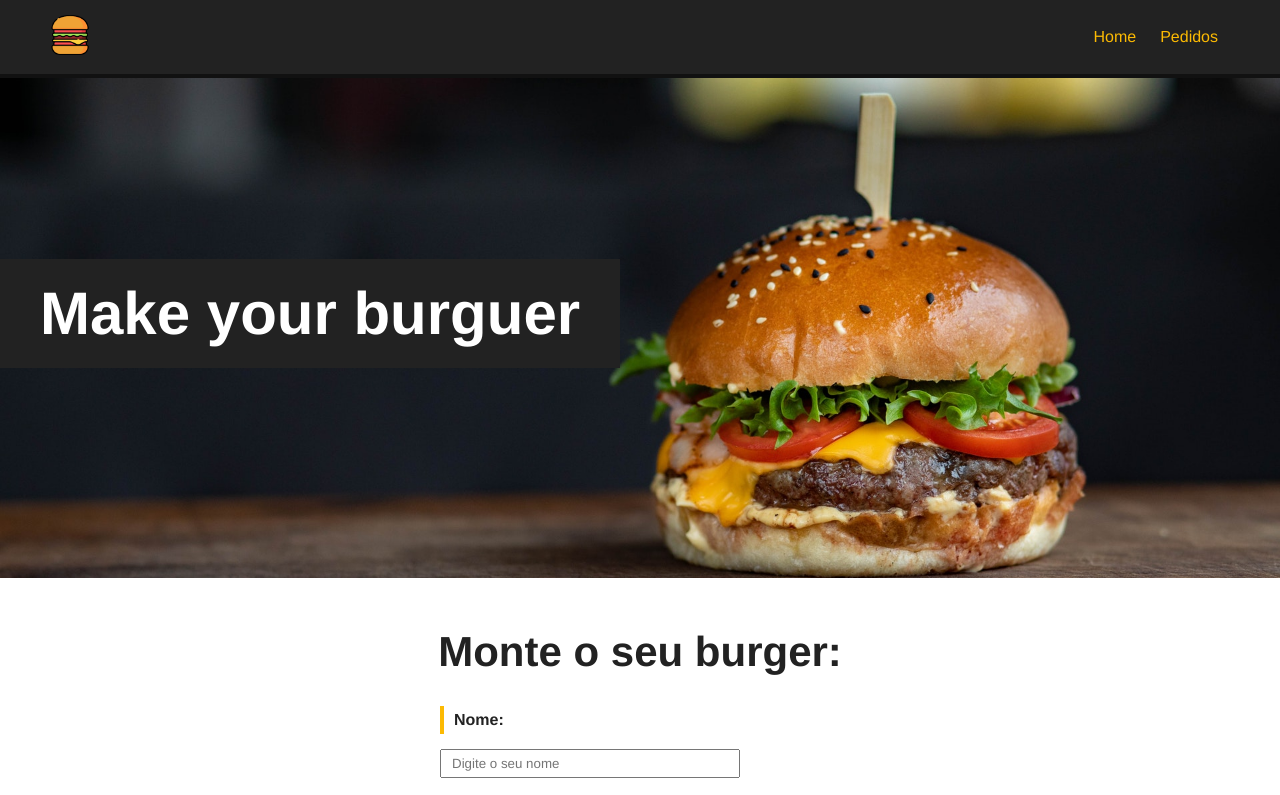
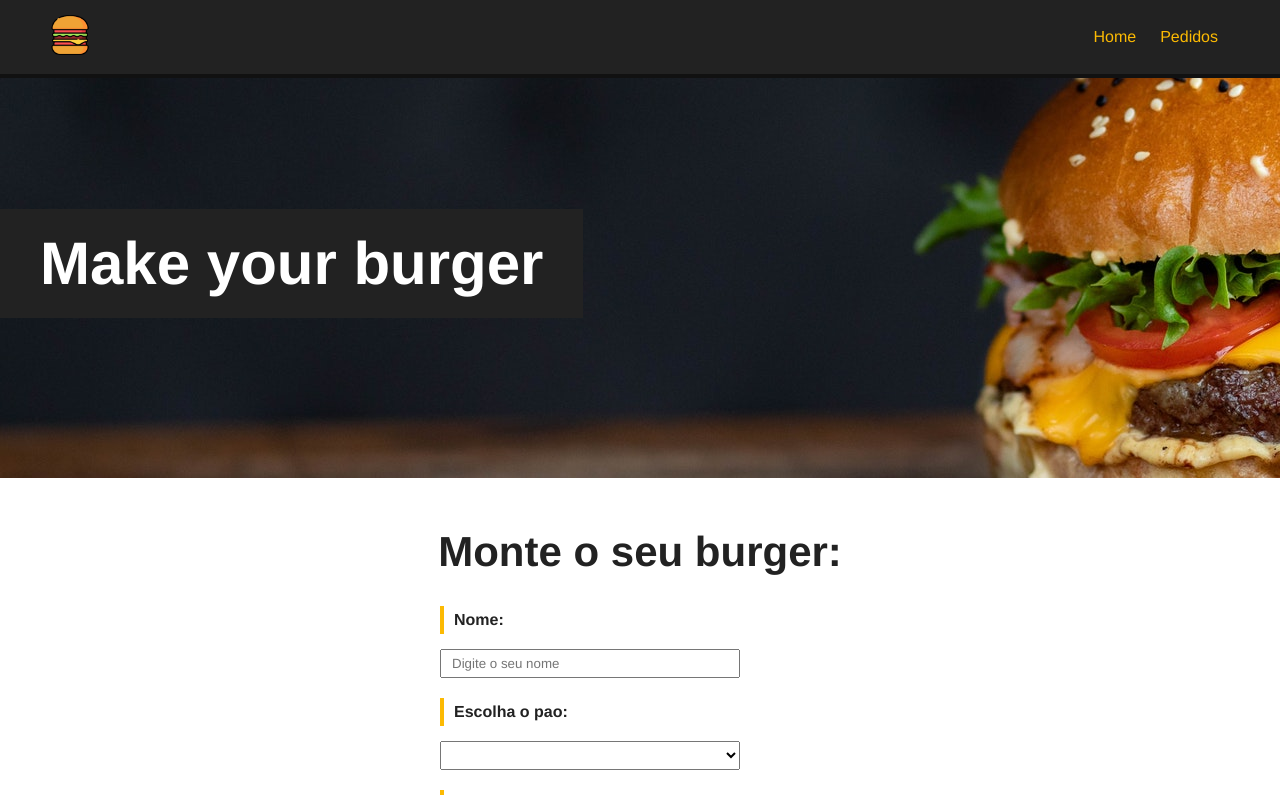
Before and after one commit to EdvanLSBJunior/make-your-burger, a Vue app: page / in a window 1280 px wide. Shown: the top 795 px of the page. Built offline with nearby package versions, Linux system fonts and the light colour scheme; data requests are answered from the project's data file.

Commit message:
css adjust in banner and footer

```diff
--- a/src/components/Banner.vue
+++ b/src/components/Banner.vue
@@ -1,6 +1,6 @@
 <template>
     <div id="main-banner">
-        <h1>Make your burguer</h1>
+        <h1>Make your burger</h1>
     </div>
 </template>
 
@@ -16,11 +16,9 @@ export default {
 
 #main-banner {
     background-image: url('../../public/img/burger.jpg');
-    /* background-position: 0 -250px; */
-    background-position: center;
+    background-position: 0 -550px;
     background-repeat: no-repeat;
-    background-size: cover;
-    height: 500px;
+    height: 400px;
     display: flex;
     align-items: center;
     justify-content: flex-start;
--- a/src/components/Dashboard.vue
+++ b/src/components/Dashboard.vue
@@ -127,6 +127,7 @@ export default {
 <style scoped>
 #burger-table {
   max-width: 1200px;
+  min-height: 500px;
   margin: 0 auto;
 }
 
```
